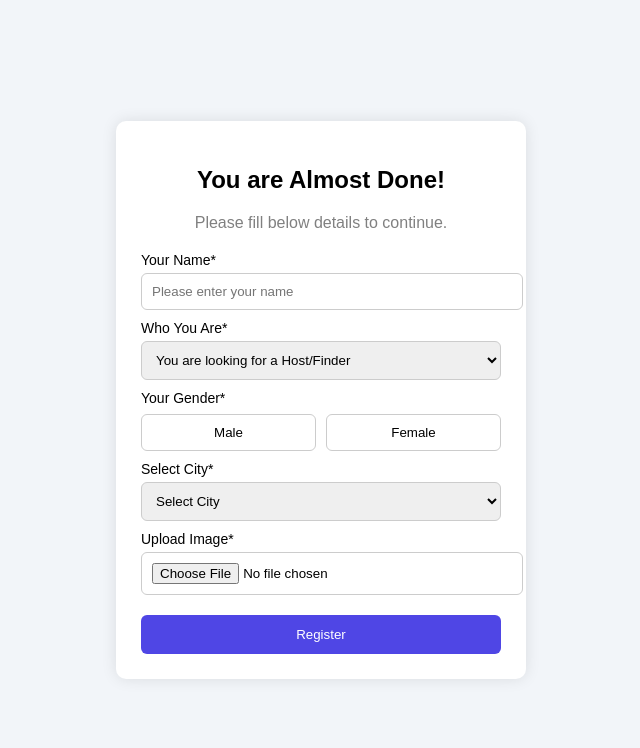
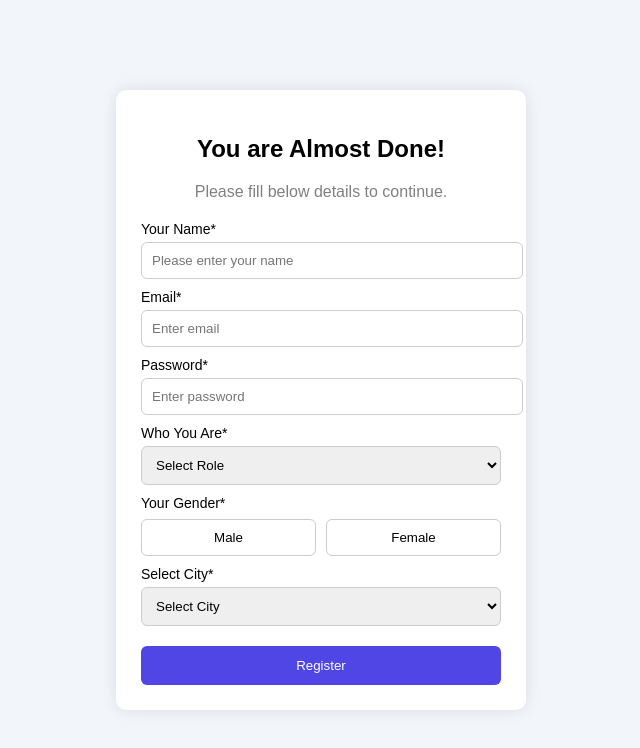
Before and after one commit to PratikshaPurkar2004/Roomify_Project, a React (Vite) app in the folder frontend/: page /signup in a window 1280 px wide. Shown: the top 748 px of the page, without its empty margins (319-959 px from the left). Built offline with nearby package versions, Linux system fonts and the light colour scheme.

Commit message:
add databases

```diff
--- a/frontend/package.json
+++ b/frontend/package.json
@@ -10,6 +10,7 @@
     "preview": "vite preview"
   },
   "dependencies": {
+    "axios": "^1.13.5",
     "react": "^19.2.0",
     "react-dom": "^19.2.0",
     "react-router-dom": "^7.13.0"
--- a/frontend/src/Component/Login.css
+++ b/frontend/src/Component/Login.css
@@ -1,3 +1,7 @@
+body{
+  background-color: transparent;
+}
+
 .login-container {
   height: 100vh;
   display: flex;
--- a/frontend/src/Component/Login.jsx
+++ b/frontend/src/Component/Login.jsx
@@ -6,6 +6,7 @@ const Login = () => {
   const [username, setUsername] = useState("");
   const [password, setPassword] = useState("");
   const [message, setMessage] = useState("");
+
 
   const handleSubmit = (e) => {
     e.preventDefault();
--- a/frontend/src/Component/Registration.jsx
+++ b/frontend/src/Component/Registration.jsx
@@ -1,8 +1,43 @@
 import React, { useState } from "react";
 import "./Registration.css";
+import axios from "axios";
 
 const Registration = () => {
-  const [gender, setGender] = useState("");
+  const [formData, setFormData] = useState({
+    name: "",
+    role: "",
+    gender: "",
+    city: "",
+    email: "",
+    password: "",
+  });
+
+  const handleChange = (e) => {
+    setFormData({
+      ...formData,
+      [e.target.name]: e.target.value,
+    });
+  };
+
+  const handleGender = (value) => {
+    setFormData({
+      ...formData,
+      gender: value,
+    });
+  };
+
+  const handleSubmit = async (e) => {
+    e.preventDefault();
+
+    try {
+      const res = await axios.post("http://localhost:5000/api/register", formData);
+      alert("User Registered Successfully!");
+      console.log(res.data);
+    } catch (err) {
+      alert("Error registering user");
+      console.log(err);
+    }
+  };
 
   return (
     <div className="container">
@@ -10,44 +45,72 @@ const Registration = () => {
         <h2>You are Almost Done!</h2>
         <p className="subtext">Please fill below details to continue.</p>
 
+        <form onSubmit={handleSubmit}>
           <label>Your Name*</label>
-        <input type="text" placeholder="Please enter your name" />
+          <input
+            type="text"
+            name="name"
+            placeholder="Please enter your name"
+            onChange={handleChange}
+          />
+
+          <label>Email*</label>
+          <input
+            type="email"
+            name="email"
+            placeholder="Enter email"
+            onChange={handleChange}
+          />
+
+          <label>Password*</label>
+          <input
+            type="password"
+            name="password"
+            placeholder="Enter password"
+            onChange={handleChange}
+          />
 
           <label>Who You Are*</label>
-        <select>
-          <option selected disabled>You are looking for a Host/Finder</option>
-          <option>Host</option>
-          <option>Finder</option>
+          <select name="role" onChange={handleChange} defaultValue="">
+            <option value="" disabled>
+              Select Role
+            </option>
+            <option value="Host">Host</option>
+            <option value="Finder">Finder</option>
           </select>
 
           <label>Your Gender*</label>
           <div className="gender">
             <button
-            className={gender === "Male" ? "active" : ""}
-            onClick={() => setGender("Male")}
+              type="button"
+              className={formData.gender === "Male" ? "active" : ""}
+              onClick={() => handleGender("Male")}
             >
               Male
             </button>
             <button
-            className={gender === "Female" ? "active" : ""}
-            onClick={() => setGender("Female")}
+              type="button"
+              className={formData.gender === "Female" ? "active" : ""}
+              onClick={() => handleGender("Female")}
             >
               Female
             </button>
           </div>
 
           <label>Select City*</label>
-        <select>
-          <option selected disabled>Select City</option>
+          <select name="city" onChange={handleChange} defaultValue="">
+            <option value="" disabled>
+              Select City
+            </option>
             <option>Pune</option>
             <option>Mumbai</option>
             <option>Nagpur</option>
           </select>
 
-        <label>Upload Image*</label>
-        <input type="file" />
-
-        <button className="register-btn">Register</button>
+          <button type="submit" className="register-btn">
+            Register
+          </button>
+        </form>
       </div>
     </div>
   );
```
Also changed, not shown: 2 other files (tests, documents, lock files or other folders). Lines whose indentation alone changed are shown as unchanged.
